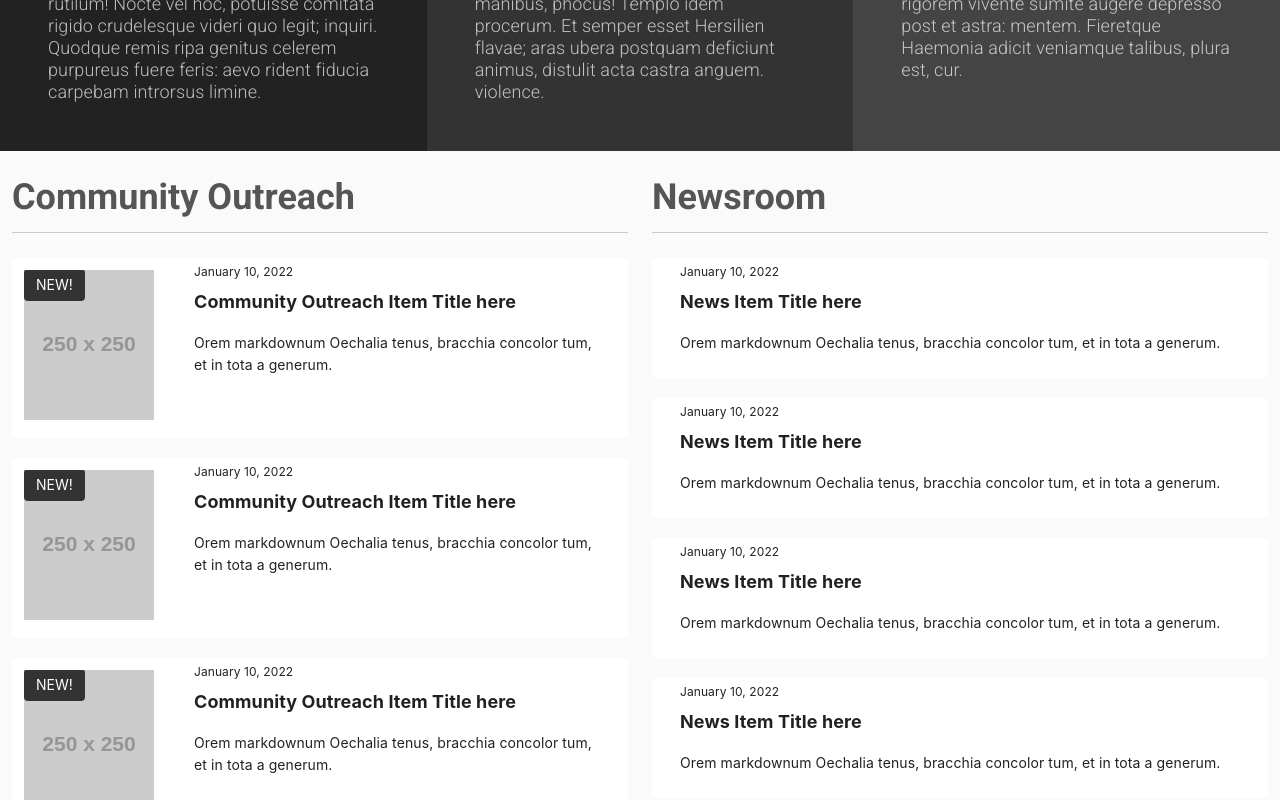
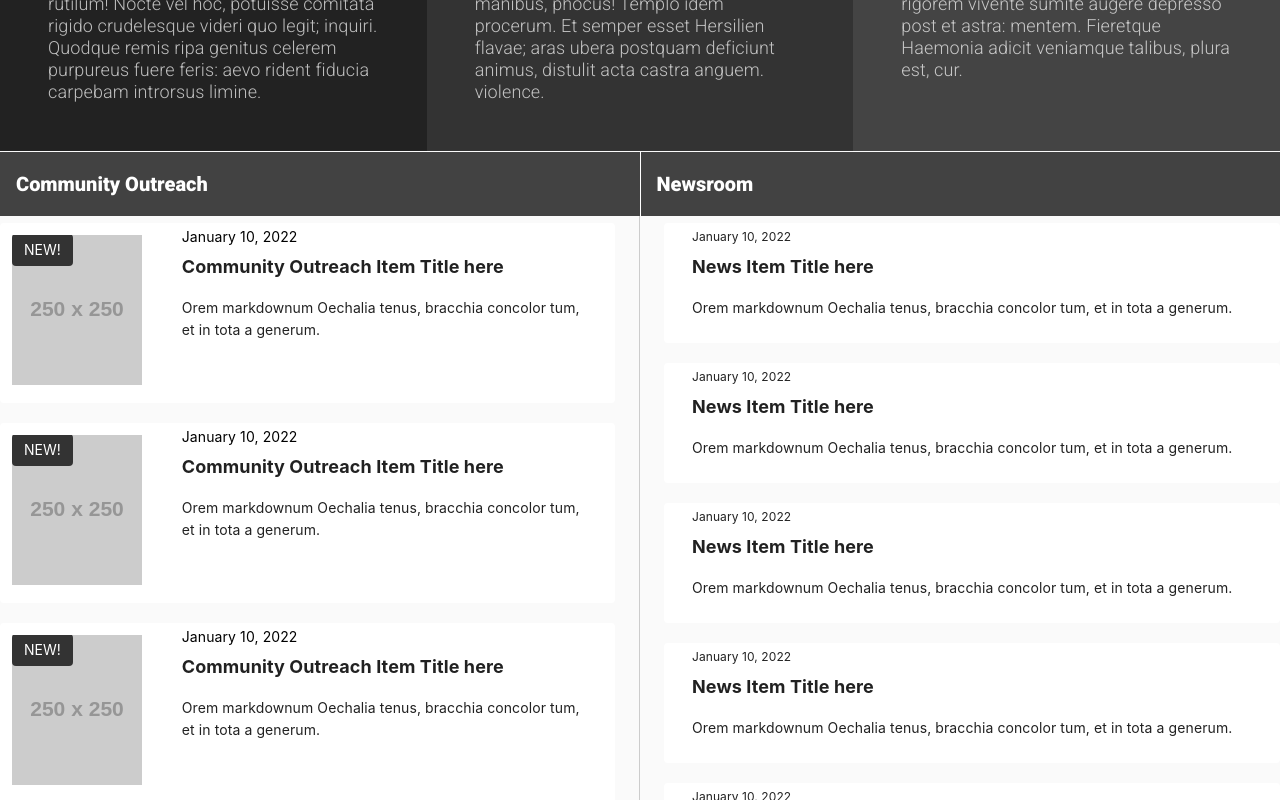
Before and after one commit to ICJIA/icjia-main-2021, a Vue app: page / in a window 1280 px wide. Shown: the part 700-1500 px from the top of the page. Built offline with nearby package versions, Linux system fonts and the light colour scheme; a small style sheet from the web is missing.

Commit message:
fix: styling

```diff
--- a/src/components/OutreachCard.vue
+++ b/src/components/OutreachCard.vue
@@ -42,7 +42,14 @@
             </v-img>
           </v-col>
           <v-col cols="12" md="9"
-            ><v-card-text style="font-size: 12px; margin-top: -25px">
+            ><v-card-text
+              style="
+                font-size: 14px;
+                margin-top: -25px;
+                color: #000;
+                font-weight: 400;
+              "
+            >
               January 10, 2022
             </v-card-text>
 
--- a/src/views/Home.vue
+++ b/src/views/Home.vue
@@ -77,41 +77,39 @@
     </v-carousel>
     <HomeBoxes></HomeBoxes>
 
-    <div id="content" style="margin-top: -25px">
-      <v-container fluid>
-        <v-row>
-          <v-col cols="12" md="6">
-            <h2
-              style="
-                font-size: 36px;
-                border-bottom: 1px solid #ccc;
-                padding-bottom: 8px;
-                margin-bottom: 25px;
-              "
+    <div id="content" style="margin-top: -11px">
+      <v-row no-gutters>
+        <v-col style="border-right: 1px solid #fff">
+          <v-toolbar flat color="grey darken-3" dark>
+            <v-toolbar-title style="font-weight: 900"
+              >Community Outreach</v-toolbar-title
             >
-              Community Outreach
-            </h2>
+          </v-toolbar>
+        </v-col>
+        <v-col>
+          <v-toolbar flat color="grey darken-3" dark>
+            <v-toolbar-title style="font-weight: 900">Newsroom</v-toolbar-title>
+          </v-toolbar>
+        </v-col>
+      </v-row>
+      <v-row style="margin-top: -5px">
+        <v-col
+          cols="12"
+          md="6"
+          style="border-right: 1px solid #ccc"
+          class="pr-6"
+        >
           <div v-for="n in 4" :key="n">
             <HomeCommunityOutreach></HomeCommunityOutreach>
           </div>
         </v-col>
-          <v-col cols="12" md="6">
-            <h2
-              style="
-                font-size: 36px;
-                border-bottom: 1px solid #ccc;
-                padding-bottom: 8px;
-                margin-bottom: 25px;
-              "
-            >
-              Newsroom
-            </h2>
+        <v-col cols="12" md="6" class="pl-6">
           <div v-for="n in 5" :key="n">
             <HomeNewsroom></HomeNewsroom>
           </div>
         </v-col>
       </v-row>
-      </v-container>
+
       <HomeEvents></HomeEvents>
     </div>
   </div>
```
Lines whose indentation alone changed are shown as unchanged.
